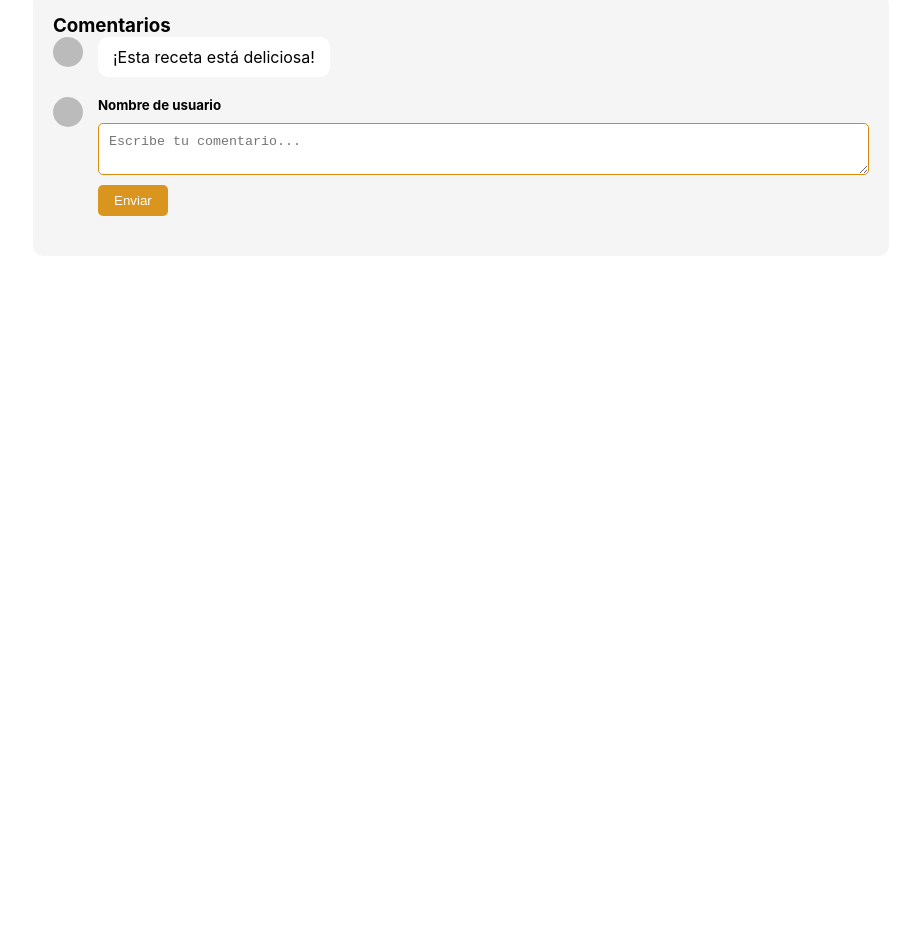
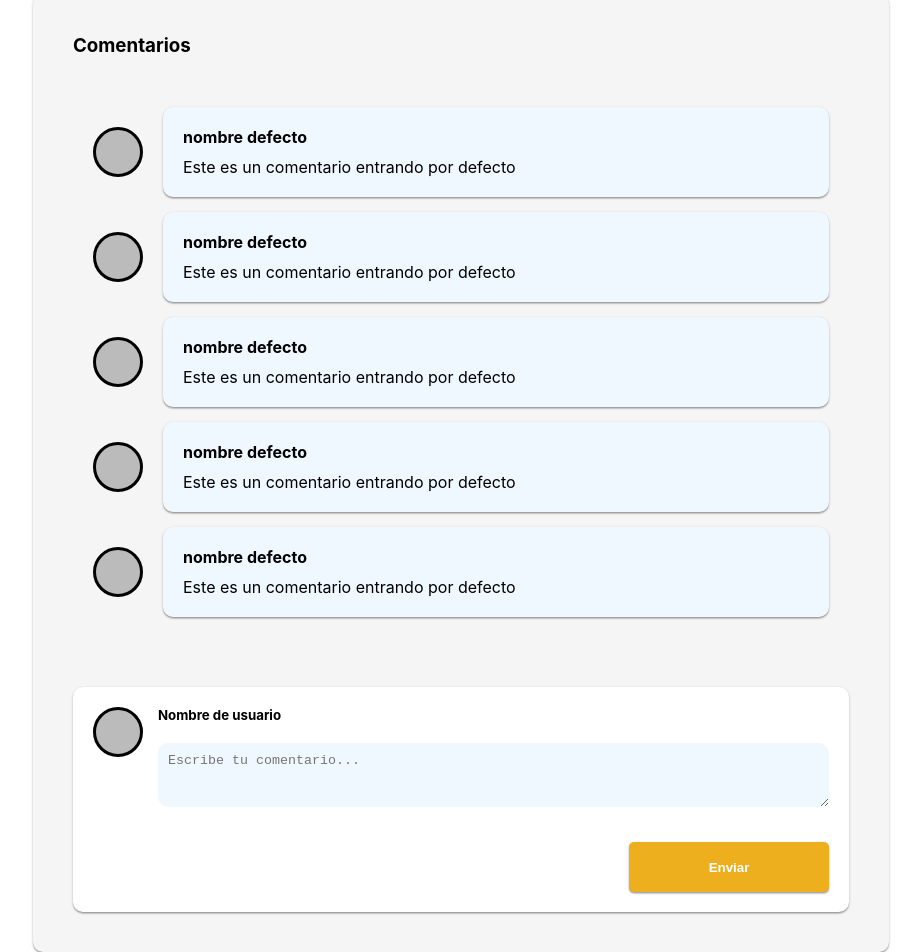
Before and after one commit to PANAMA-TEC/SEMESTRAL-lX-1LS244, a React (Vite) app: page /detail_recipe in a window 1280 px wide. Shown: the part 1316-2268 px from the top of the page, without its empty margins (179-1100 px from the left). Before the commit the page ends 1592 px from the top, so only its background shows below. Built offline with nearby package versions, Linux system fonts and the light colour scheme.

Commit message:
estilo iimplementado al 100%

```diff
--- a/src/components/commentaryBox/index.css
+++ b/src/components/commentaryBox/index.css
@@ -1,38 +1,102 @@
-
-
 .CommentaryBox {
   margin-top: 30px;
-  padding-left: 20px;
-  padding-right: 20px;
-  padding-top: 20px;
-  padding-bottom: 20px;
+
+  padding: 40px;
   background-color: #f5f5f5;
   border-radius: 10px;
   width: 100%;
+
+  /* border-style: solid; */
+  display: flex;
+  flex-direction: column;
+  gap: 30px;
 }
-
-.comentarios h3 {
-  margin-bottom: 15px;
-}
-
-.comentario-contenedor, .nuevo-comentario-contenedor {
+.CommentaryBox .comentario-contenedor {
   display: flex;
+  flex-direction: column;
   align-items: flex-start;
   gap: 15px;
   margin-bottom: 20px;
+
+  padding: 20px;
+
+}
+.CommentaryBox .nuevo-comentario-contenedor {
+
+
+  display: flex;
+  flex-direction: column;
+  align-items: center;
+  gap: 15px;
+
+  width: 100%;
+  /* border-style: solid; */
+  border-radius: 10px;
+  background-color: white;
+  padding: 20px;
+
+}
+
+.CommentaryBox .nuevo-comentario-contenedor .top{
+
+
+  display: flex;
+  flex-direction: row;
+
+  align-items: start;
+  gap: 15px;
+
+
+  width: 100%;
+
+}
+
+.CommentaryBox .nuevo-comentario-datos{
+
+
+  display: flex;
+  flex-direction: column;
+
+  align-items: start;
+  gap: 20px;
+  margin-bottom: 20px;
+
+  width: 100%;
+
+}
+
+.CommentaryBox .ComentarioNuevo {
+  width: 100%;
+  height: 8vh;
+  padding: 10px;
+
+  border-style: none;
+  background-color: aliceblue;
+  border-radius: 10px;
+
+}
+
+.CommentaryBox .opciones {
+  width: 200px;
+  height: 50px;
+  border-style: none;
+  border-radius: 5px;
+  cursor: pointer;
+
+  display: flex;
+  align-self: end;
+  justify-content: center;
+  align-items:center;
+  background-color: var(--colecci-n-de-variables-second-color);
+  color: white;
+  font-weight: bold;
 }
 
 .iconocomentario, .iconocomentarionuevo {
-  width: 30px;
-  height: 30px;
+  width: 50px;
+  height: 50px;
   background-color: #bbb;
   border-radius: 50%;
   flex-shrink: 0;
+  border-style: solid;
 }
-
-.comentario {
-  background-color: white;
-  padding: 10px 15px;
-  border-radius: 10px;
-  max-width: 250px;
-}
--- a/src/components/commentaryBox/index.jsx
+++ b/src/components/commentaryBox/index.jsx
@@ -1,29 +1,44 @@
 import './index.css';
 import React from 'react';
 import recetas_prototype from '../../assets/recetas_prototype.png';
+import { CommentaryElement } from '../commentaryElement';
 
 export const CommentaryBox = () => {
   return (
-    <div className="CommentaryBox">
-      <div>
-        <h3>Comentarios</h3>
+    <div className="CommentaryBox elevation-1">
+
+      <h3>Comentarios</h3>
+
+      <div className="comentario-contenedor">
+
+        <CommentaryElement/>
+        <CommentaryElement/>
+
+        <CommentaryElement/>
+
+        <CommentaryElement/>
+        <CommentaryElement/>
+
       </div>
 
-      <div className="comentario-contenedor">
-        <div className="iconocomentario"></div>
-        <div className="comentario">
-          ¡Esta receta está deliciosa!
+      <div className="nuevo-comentario-contenedor elevation-1 ">
+        <div className='top'>
+
+          <div className="iconocomentarionuevo"></div>
+
+          <div className="nuevo-comentario-datos">
+            <h5>Nombre de usuario</h5>
+            <textarea placeholder="Escribe tu comentario..." className="ComentarioNuevo"></textarea>
+          </div>
+
         </div>
+
+        <button className='opciones elevation-1'>Enviar</button>
+
       </div>
 
-      <div className="nuevo-comentario-contenedor">
-        <div className="iconocomentarionuevo"></div>
-        <div className="nuevo-comentario-datos">
-          <h5>Nombre de usuario</h5>
-          <textarea placeholder="Escribe tu comentario..." className="ComentarioNuevo"></textarea>
-          <button className='boton2'>Enviar</button>
-        </div>
-      </div>
+
+
     </div>
 
   );
--- /dev/null
+++ b/src/components/commentaryElement/index.css
@@ -0,0 +1,27 @@
+.commentaryElement {
+  display: flex;
+  align-items: center;
+  gap:20px;
+  width: 100%;
+
+}
+
+.commentaryElement .iconocomentario{
+  height: 50px;
+  width: 50px;
+
+}
+
+.commentaryElement .comentario{
+  display: flex;
+  flex-direction: column;
+  gap:10px;
+  width: 100%;
+
+  background-color: aliceblue;
+  padding: 20px;
+  border-radius: 10px;
+
+
+
+}
--- /dev/null
+++ b/src/components/commentaryElement/index.jsx
@@ -0,0 +1,30 @@
+import './index.css';
+import React from 'react';
+import recetas_prototype from '../../assets/recetas_prototype.png';
+
+export const CommentaryElement = ( { data }) => {
+
+  data = {
+    comentario:"Este es un comentario entrando por defecto",
+    nombre: "nombre defecto",
+    imagen: ""
+  }
+  return (
+   <div className="commentaryElement">
+
+    <div className="iconocomentario"></div>
+
+
+
+    <div className="comentario elevation-1">
+        <h4> { data.nombre } </h4>
+        { data.comentario }
+    </div>
+
+
+
+
+  </div>
+
+  );
+};
--- a/src/screens/DetailRecipe/index.css
+++ b/src/screens/DetailRecipe/index.css
@@ -184,69 +184,3 @@
   gap: 300px;
 
 }
-
-.DetailRecipe .comentarios {
-  margin-top: 30px;
-  padding-left: 20px;
-  padding-right: 20px;
-  padding-top: 20px;
-  padding-bottom: 20px;
-  background-color: #f5f5f5;
-  border-radius: 10px;
-  width: 100%;
-}
-
-.comentarios h3 {
-  margin-bottom: 15px;
-}
-
-.comentario-contenedor, .nuevo-comentario-contenedor {
-  display: flex;
-  align-items: flex-start;
-  gap: 15px;
-  margin-bottom: 20px;
-}
-
-.iconocomentario, .iconocomentarionuevo {
-  width: 30px;
-  height: 30px;
-  background-color: #bbb;
-  border-radius: 50%;
-  flex-shrink: 0;
-}
-
-.comentario {
-  background-color: white;
-  padding: 10px 15px;
-  border-radius: 10px;
-  max-width: 250px;
-}
-
-.nuevo-comentario-datos {
-  flex: 1;
-  display: flex;
-  flex-direction: column;
-  gap: 10px;
-}
-
-.ComentarioNuevo {
-  padding: 10px;
-  border-radius: 5px;
-  border: 1px solid #d78a0e;
-  min-height: 20px;
-  resize: vertical;
-}
-
-.boton2 {
-  align-self: flex-start;
-  padding: 8px 16px;
-  background-color: #da951f;
-  color: white;
-  border: none;
-  border-radius: 5px;
-  cursor: pointer;
-}
-
-button:hover {
-  background-color: #45a049;
-}
```
